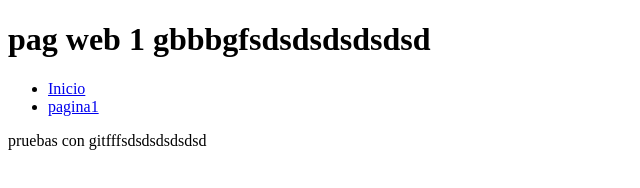
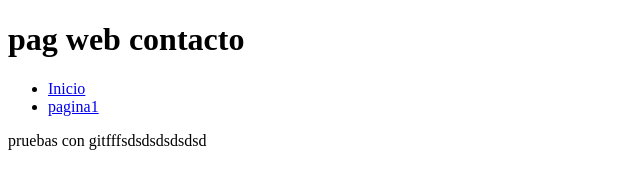
Before and after one commit to tavos3/test, a plain HTML site: page pagina1.html in a window 1280 px wide. Shown: the whole page, without its empty margins (0-640 px from the left). Drawn offline with Linux system fonts and the light colour scheme.

Commit message:
cambio de contacto

```diff
--- a/pagina1.html
+++ b/pagina1.html
@@ -7,7 +7,7 @@
     <title>pag web 1</title>
 </head>
 <body>
-    <h1>pag web 1 gbbbgfsdsdsdsdsdsd</h1>
+    <h1>pag web contacto</h1>
     <ul>
         <li><a href="index.html">Inicio</a></li>
         <li><a href="pagina1.html">pagina1</a></li>
```
